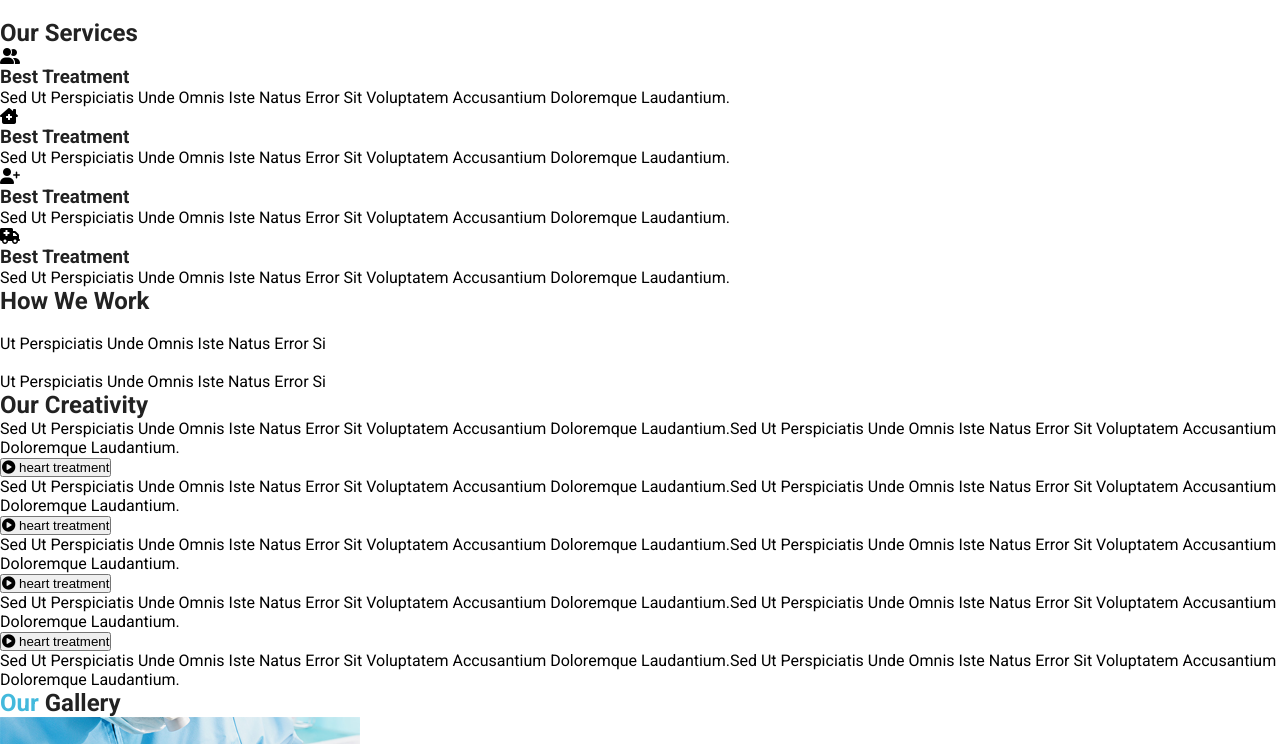
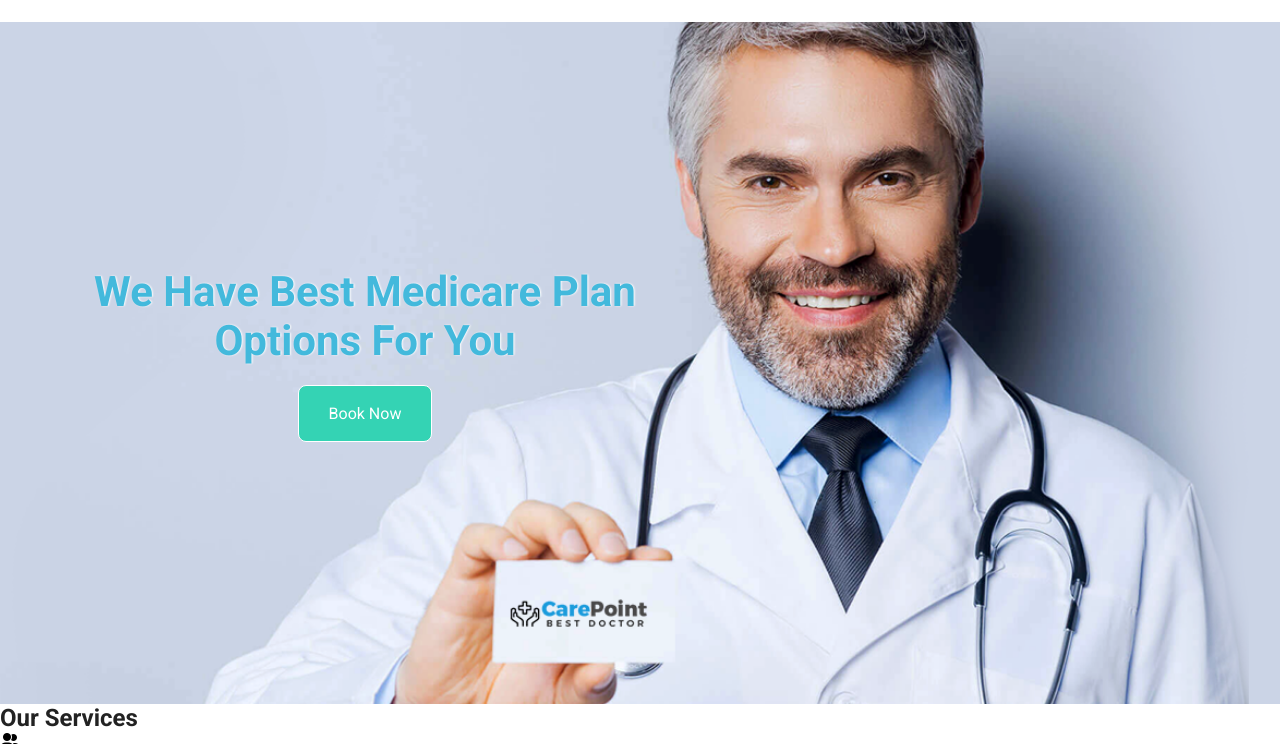
Before and after one commit to luis08201/care-point-landing-page, a plain HTML site: page index.html in a window 1280 px wide. Shown: the part 56-800 px from the top of the page. Drawn offline with Linux system fonts and the light colour scheme.

Commit message:
building header home

```diff
--- a/assets/scss/main.scss
+++ b/assets/scss/main.scss
@@ -70,8 +70,8 @@
         justify-content: center;
         padding-top: 50px;
 
-        &.show{
-            right:0;
+        &.show {
+            right: 0;
         }
 
         &--menu {
@@ -111,6 +111,72 @@
         }
     }
 
+    &__home {
+        background: rgb(17, 17, 17);
+        background-image: url(../img/headerimage.png);
+        background-repeat: no-repeat;
+        background-size: cover;
+        background-position: 60% center;
+        width: 100%;
+        height: 500px;
+        margin-top: 80px;
+
+        &--main {
+            @include content-width;
+            display: flex;
+            justify-content: center;
+            align-items: center;
+            height: inherit;
+        }
+
+        &--block {
+            display: none;
+        }
+
+        &--article {
+            display: flex;
+            flex-direction: column;
+            align-items: center;
+            gap: 20px;
+        }
+
+        &--secondheading {
+            color: var(--skyblue);
+            text-align: center;
+            font-size: 24px;
+            text-shadow: 1px 0 2px var(--white);
+        }
+
+        &--cta {
+            @include button;
+        }
+    }
+
+    @media screen and (min-width:768px) {
+        &__home {
+            height: 700px;
+            margin-top: 60px;
+
+            &--main {
+                display: grid;
+                grid-template-columns: repeat(2, 1fr);
+                grid-template-areas: "homeArticle homeBlock";
+            }
+
+            &--main {
+                grid-area: homeArticle;
+            }
+
+            &--block {
+                grid-area: homeBlock;
+            }
+
+            &--secondheading {
+                font-size: 42px;
+            }
+        }
+    }
+
     @media screen and (min-width:992px) {
         &__top {
             &--burger {
@@ -124,7 +190,7 @@
             left: initial;
             width: auto;
             height: unset;
-            background-color:transparent;
+            background-color: transparent;
             display: flex;
             justify-content: center;
             padding-top: 0;
@@ -152,10 +218,10 @@
 
                 &:hover,
                 &:focus {
-                    opacity:0.6;
+                    opacity: 0.6;
                     background-color: transparent;
-                    border:none;
-                    color:var(--skyblue);
+                    border: none;
+                    color: var(--skyblue);
                 }
             }
         }
--- a/index.html
+++ b/index.html
@@ -66,6 +66,7 @@
                         options for you</h2>
                     <a href="#" class="header__home--cta">book now</a>
                 </article>
+                <div class="header__home--block"></div>
             </div>
         </section>
     </header>
```
Also changed, not shown: assets/css/main.css, 1 other file.
